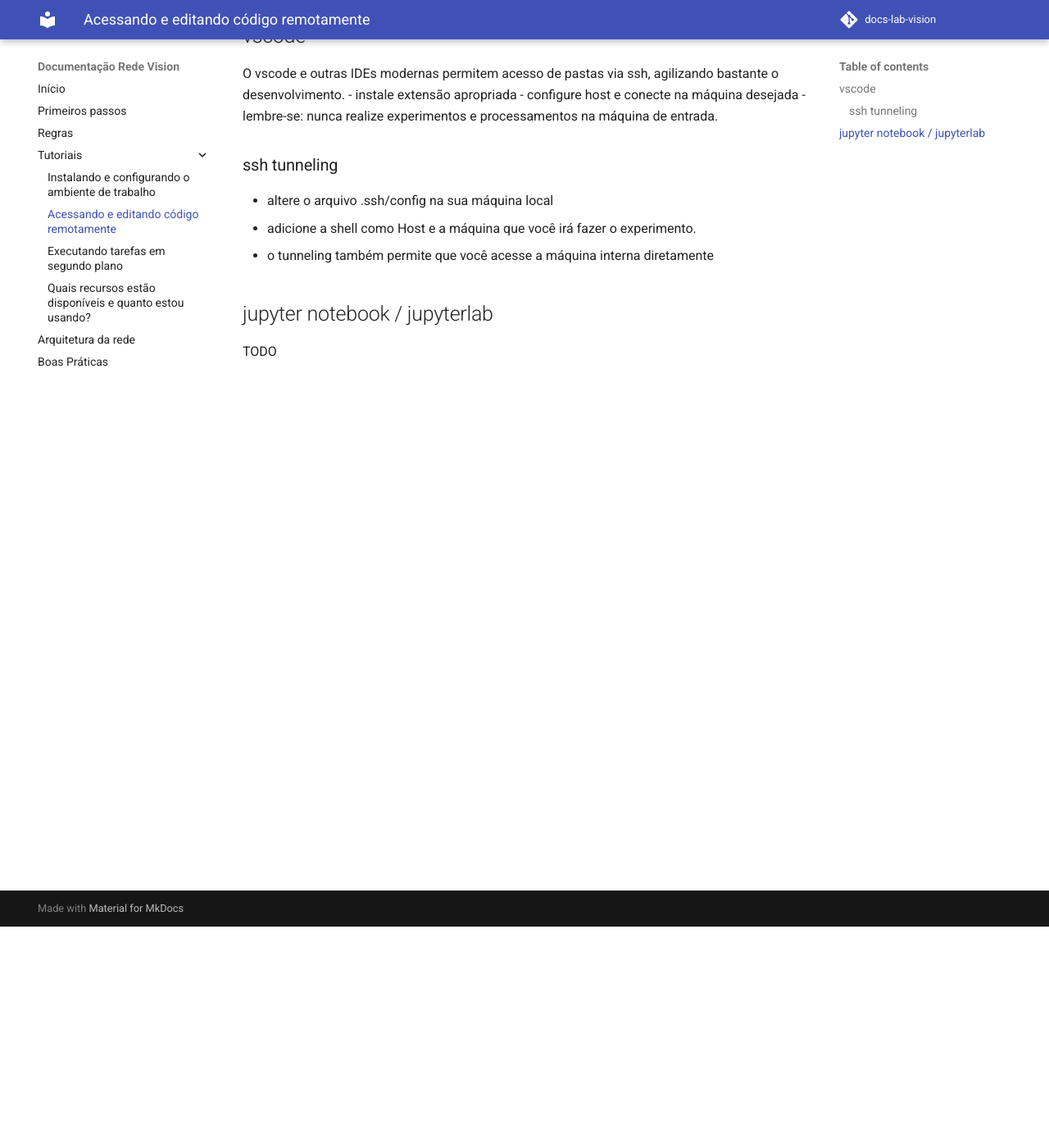
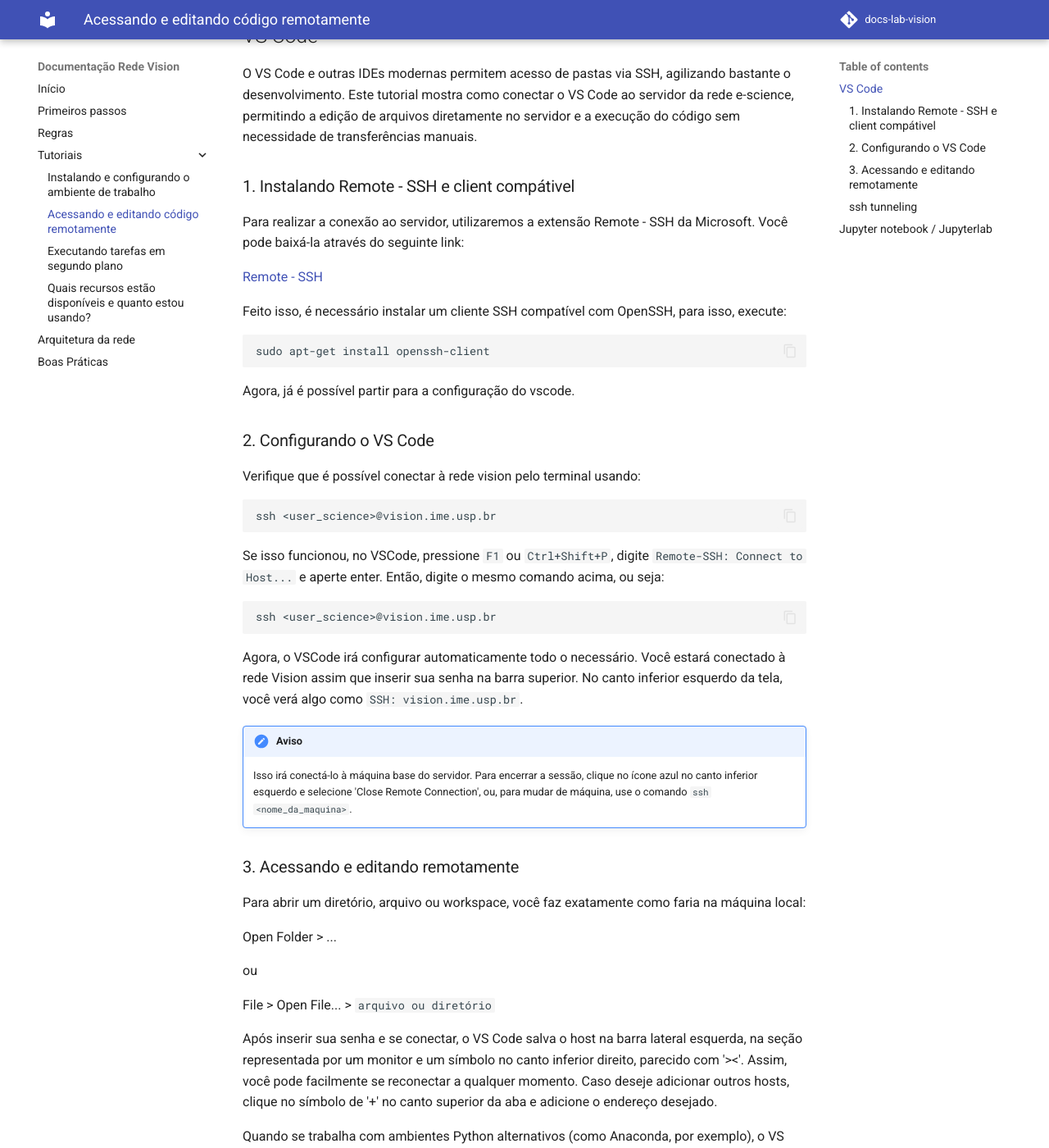
Before and after one commit to arturandre/docs-lab-vision, an MkDocs documentation site: the page built from docs/tutorials/editing-code.md, in a window 1280 px wide and 1400 px high, scrolled down 270 px. Shown: the whole window at 82% size. Built offline with MkDocs 1.6.1 and Material for MkDocs 9.7.7, drawn with Linux system fonts in a browser that asks for light colours; comment, search, counter and statistics services are not loaded; some of the changed text lies outside the part shown.

Commit message:
Added VS Code config tutorial
adding VSCode tutorial with few notes about how to
connect it with SSH and change environments

````diff
--- a/docs/tutorials/editing-code.md
+++ b/docs/tutorials/editing-code.md
@@ -2,16 +2,68 @@
 
 Editar códigos que serão executados em uma máquina remota, como na rede vision, pode ser complicado, ainda mais se forem necessários testes, experimentações ou prototipagem. Executar localmente e enviar o código via git não é produtivo.
 
-## vscode
-O vscode e outras IDEs modernas permitem acesso de pastas via ssh, agilizando bastante o desenvolvimento.
-- instale extensão apropriada
-- configure host e conecte na máquina desejada
-- lembre-se: nunca realize experimentos e processamentos na máquina de entrada.
+## VS Code
+O VS Code e outras IDEs modernas permitem acesso de pastas via SSH, agilizando bastante o desenvolvimento. Este tutorial mostra como conectar o VS Code ao servidor da rede e-science, permitindo a edição de arquivos diretamente no servidor e a execução do código sem necessidade de transferências manuais.
+
+### 1. Instalando Remote - SSH e client compátivel
+
+Para realizar a conexão ao servidor, utilizaremos a extensão Remote - SSH da Microsoft. Você pode baixá-la através do seguinte link:
+
+[Remote - SSH](https://marketplace.visualstudio.com/items?itemName=ms-vscode-remote.remote-ssh)
+
+Feito isso, é necessário instalar um cliente SSH compatível com OpenSSH, para isso, execute:
+
+```bash
+sudo apt-get install openssh-client
+```
+
+Agora, já é possível partir para a configuração do vscode.
+
+### 2. Configurando o VS Code
+
+Verifique que é possível conectar à rede vision pelo terminal usando:
+
+```bash
+ssh <user_science>@vision.ime.usp.br
+```
+
+Se isso funcionou, no VSCode, pressione ```F1``` ou ```Ctrl+Shift+P```, digite ```Remote-SSH: Connect to Host...```
+e aperte enter. Então, digite o mesmo comando acima, ou seja:
+
+```bash
+ssh <user_science>@vision.ime.usp.br
+```
+
+Agora, o VSCode irá configurar automaticamente todo o necessário. Você estará conectado à rede Vision assim que inserir sua senha na barra superior. No canto inferior esquerdo da tela, você verá algo como ```SSH: vision.ime.usp.br```.
+
+!!! Aviso
+    Isso irá conectá-lo à máquina base do servidor. Para encerrar a sessão, clique no ícone azul no canto inferior esquerdo e selecione 'Close Remote Connection', ou, para mudar de máquina, use o comando ```ssh <nome_da_maquina>```.
+
+### 3. Acessando e editando remotamente
+
+Para abrir um diretório, arquivo ou workspace, você faz exatamente como faria na máquina local:
+
+Open Folder > ...
+
+ou
+
+File > Open File... > ```arquivo ou diretório```
+
+Após inserir sua senha e se conectar, o VS Code salva o host na barra lateral esquerda, na seção representada por um monitor e um símbolo no canto inferior direito, parecido com '><'. Assim, você pode facilmente se reconectar a qualquer momento. Caso deseje adicionar outros hosts, clique no símbolo de '+' no canto superior da aba e adicione o endereço desejado.
+
+Quando se trabalha com ambientes Python alternativos (como Anaconda, por exemplo), o VS Code oferece uma maneira simples de alternar entre esses ambientes. Para selecionar o ambiente desejado, siga os seguintes passos:
+
+1. Abra o **Command Palette** no VS Code, pressionando ```Ctrl+Shift+P``` ou ```F1```.
+
+2. Digite e selecione a opção "**Python: Create Environment...**" para criar um novo ambiente, ou escolha "**Python: Select Interpreter**" para selecionar um ambiente existente.
+
+A partir desse ponto, o ambiente de desenvolvimento está pronto, podendo compilar e editar códigos diretamente na sua conta e máquina de uso em qualquer terminal aberto.
+
 
 ### ssh tunneling
 - altere o arquivo .ssh/config na sua máquina local
 - adicione a shell como Host e a máquina que você irá fazer o experimento.
 - o tunneling também permite que você acesse a máquina interna diretamente
 
-## jupyter notebook / jupyterlab
+## Jupyter notebook / Jupyterlab
 TODO
````
